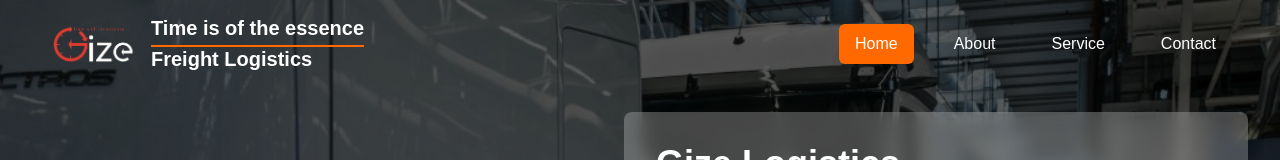
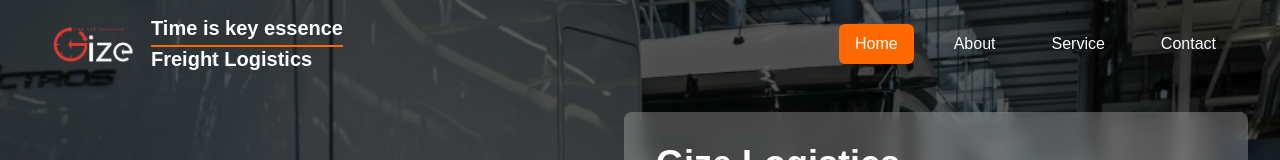
Before and after one commit to code-farmer-VII/GizePLC, a Next.js app: page / in a window 1280 px wide. Shown: the top 160 px of the page. Built offline with nearby package versions, Linux system fonts and the light colour scheme.

Commit message:
I change the time is of the essence to time is a key

```diff
--- a/src/component/Navbar/navbar.tsx
+++ b/src/component/Navbar/navbar.tsx
@@ -50,7 +50,7 @@ export default function Navbar() {
           />
 
           <div className="text-xl font-bold leading-tight">
-            Time is of the essence
+            Time is key essence
             <div className="h-[2px] bg-orange-500 mt-1" />
             Freight Logistics
           </div>
@@ -108,7 +108,7 @@ export default function Navbar() {
         <div className="flex items-center gap-2 mb-8 text-black">
           <Image src={logoLight} alt="logo" width={80} height={80} />
           <div className="font-bold">
-            Time is of the essence
+            Time is key essence
             <div className="h-[2px] bg-orange-500" />
             Freight Logistics
           </div>
```
